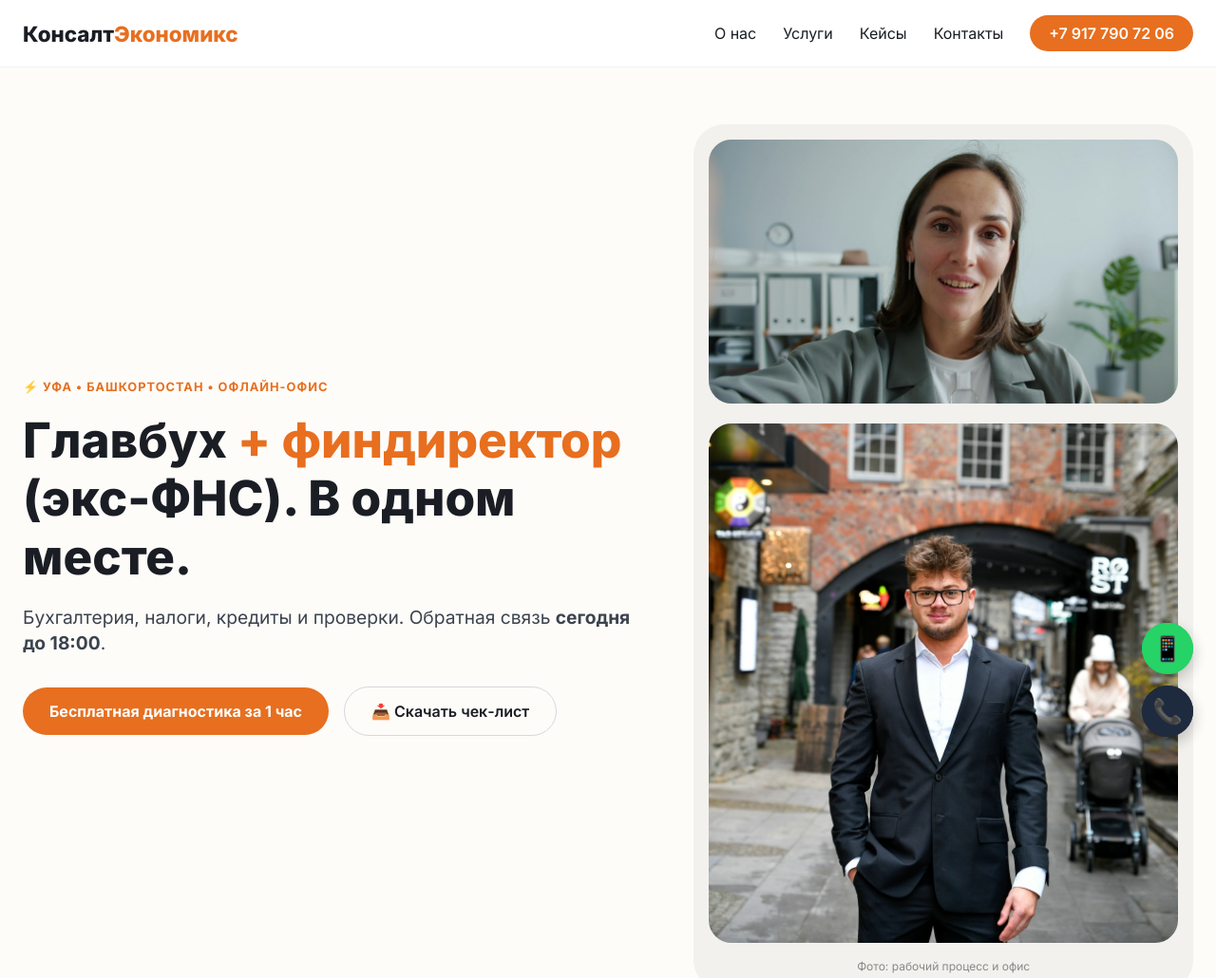
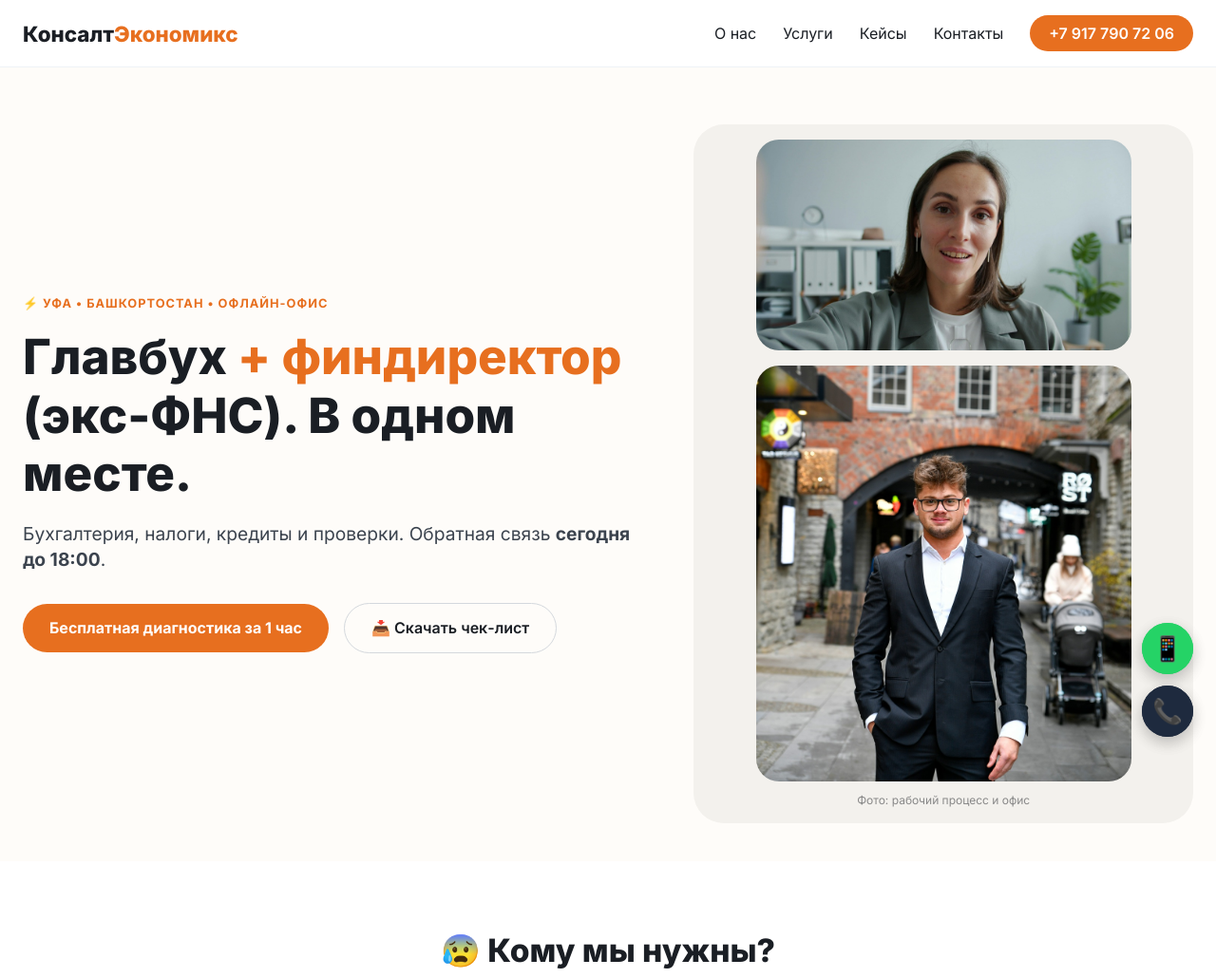
Before and after one commit to helicopter1303/konsult-economiks, a plain HTML site: page index.html in a window 1280 px wide. Shown: the top 1030 px of the page at 95% size. Drawn offline with Linux system fonts and the light colour scheme.

Commit message:
Update index.html

```diff
--- a/index.html
+++ b/index.html
@@ -148,9 +148,9 @@
             </div>
         </div>
         <div class="hero-image">
-    <img src="worker.jpg" alt="Рабочий процесс" style="width:100%; border-radius:24px; margin-bottom:16px;">
-    <img src="office.jpg" alt="Офис" style="width:100%; border-radius:24px;">
-    <p style="font-size:12px; color:#888; margin-top:12px;">Фото: рабочий процесс и офис</p>
+    <img src="worker.jpg" alt="Рабочий процесс" style="width:80%; display:block; margin-left:auto; margin-right:auto; border-radius:24px; margin-bottom:16px;">
+    <img src="office.jpg" alt="Офис" style="width:80%; display:block; margin-left:auto; margin-right:auto; border-radius:24px;">
+    <p style="font-size:12px; color:#888; text-align:center; margin-top:12px;">Фото: рабочий процесс и офис</p>
 </div>
     </div>
 </section>
@@ -241,7 +241,7 @@
         <iframe src="https://forms.yandex.ru/u/6a099e55f47e736e4e2588e7?iframe=1" frameborder="0" name="ya-form-6a099e55f47e736e4e2588e7" width="100%" height="500"></iframe>
 
         <p style="font-size: 12px; margin-top: 20px;">Нажимая кнопку «Отправить» в форме, вы подтверждаете согласие с условиями выше.</p>
-	<div style="height: 20px;"></div>
+	<div style="height: 60px;"></div>
     </div>
 </section>
 
```
